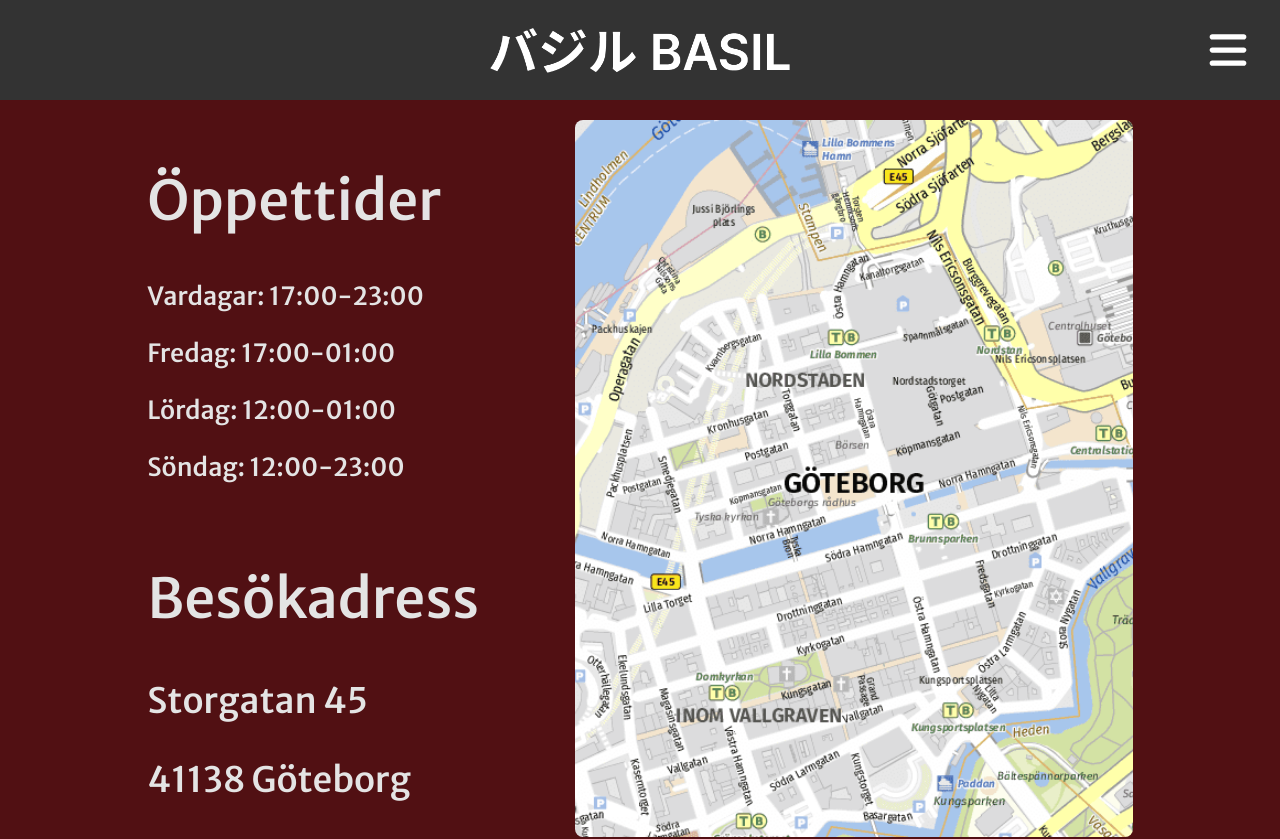
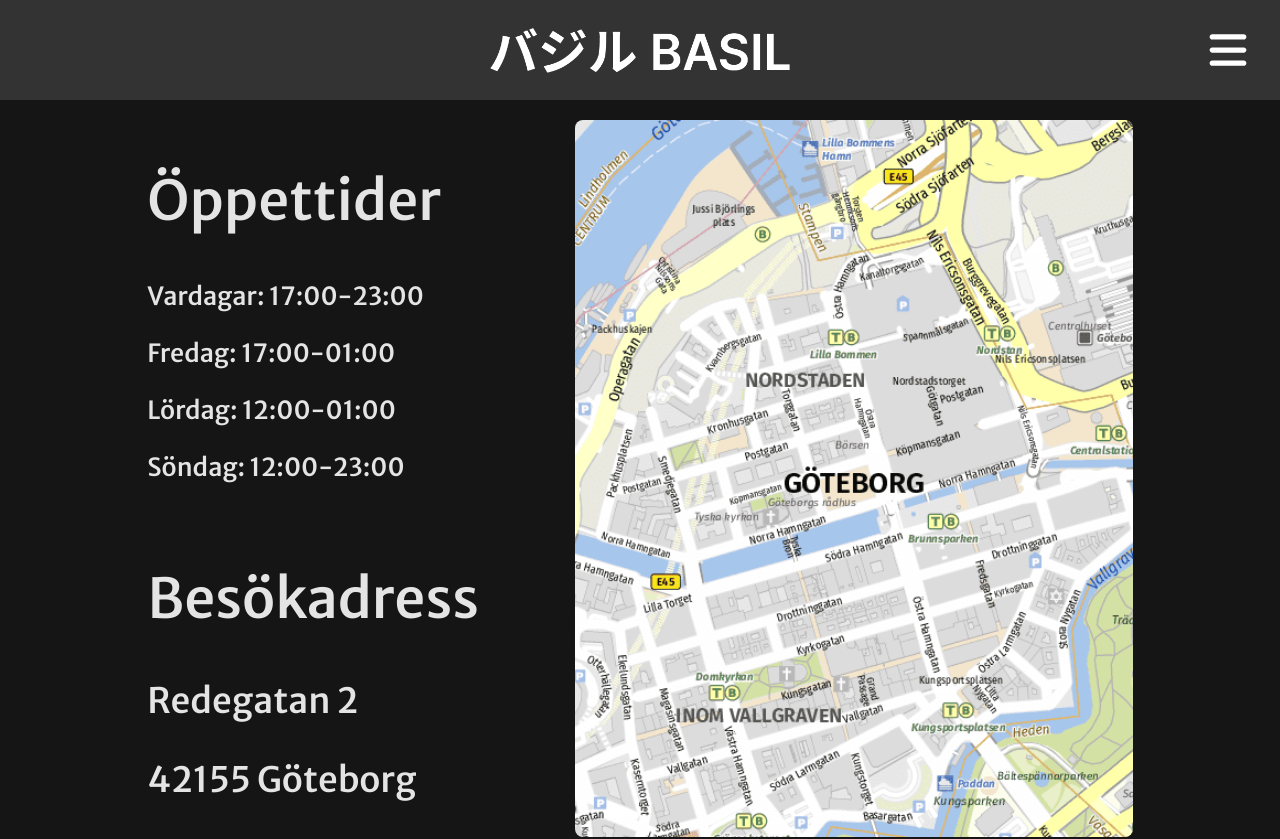
Before and after one commit to NinjaNean/basilika, a React (Vite) app: page /#/contact in a window 1280 px wide. Shown: the top 839 px of the page. Built offline with nearby package versions, Linux system fonts and the light colour scheme; sample sign-in values are in the browser's storage.

Commit message:
bytte adress på kontakt sidan + bakgrundsfärg

```diff
--- a/src/Component/contactInfo/InfoBox.css
+++ b/src/Component/contactInfo/InfoBox.css
@@ -1,6 +1,5 @@
 .info-container {
   display: flex;
-  background-color: var(--dar-red);
   color: var(--white-color);
   padding: 20px;
   justify-content: space-evenly;
--- a/src/Component/contactInfo/InfoBox.jsx
+++ b/src/Component/contactInfo/InfoBox.jsx
@@ -17,8 +17,8 @@ const InfoBox = () => {
         <div className="left-box2">
           <h2 className="besok">Besökadress</h2>
           <div className="address">
-            <p>Storgatan 45</p>
-            <p>41138 Göteborg</p>
+            <p>Redegatan 2</p>
+            <p>42155 Göteborg</p>
           </div>
         </div>
       </div>
--- a/src/index.css
+++ b/src/index.css
@@ -30,5 +30,5 @@ main {
   flex-direction: column;
   justify-content: space-between;
   min-height: 100dvh;
-  background-color: var(--dark-red);
+  background-color: var(--dark-background);
 }
```
